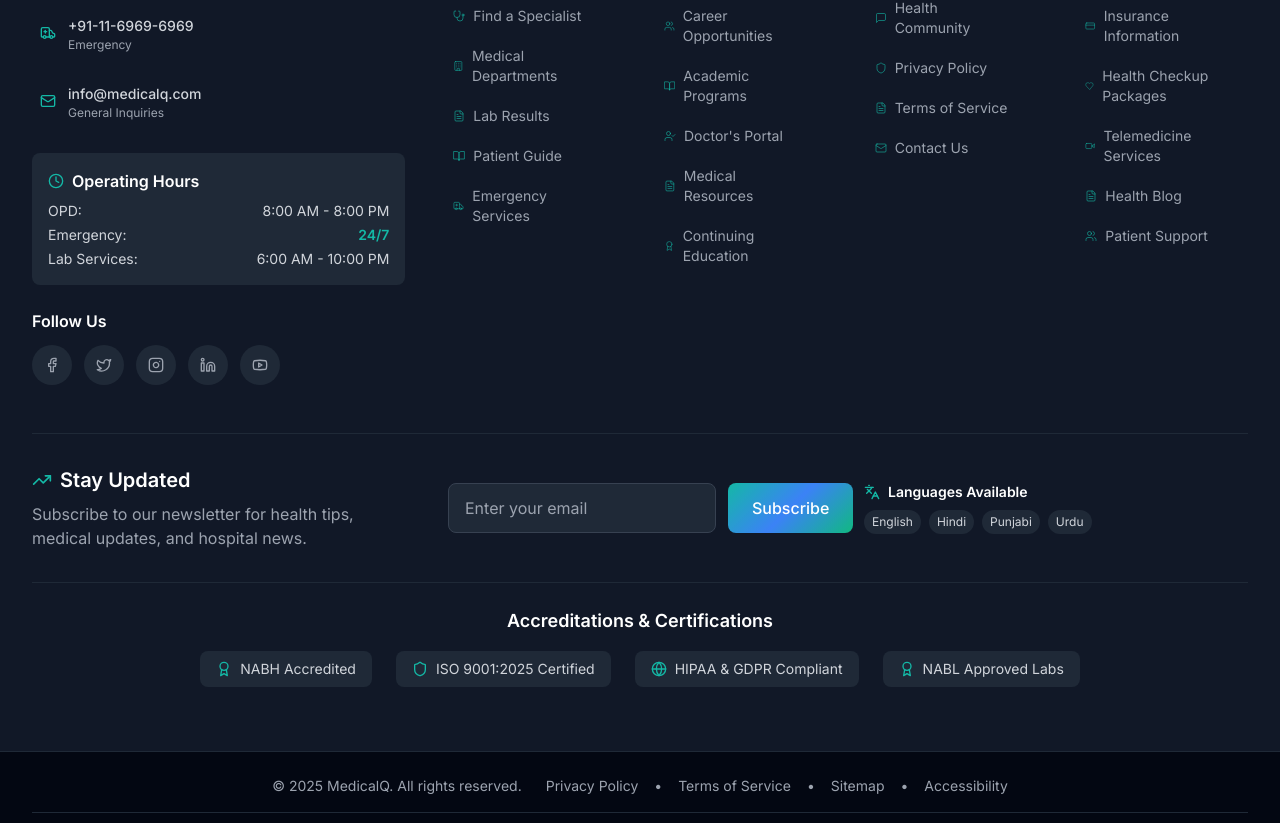
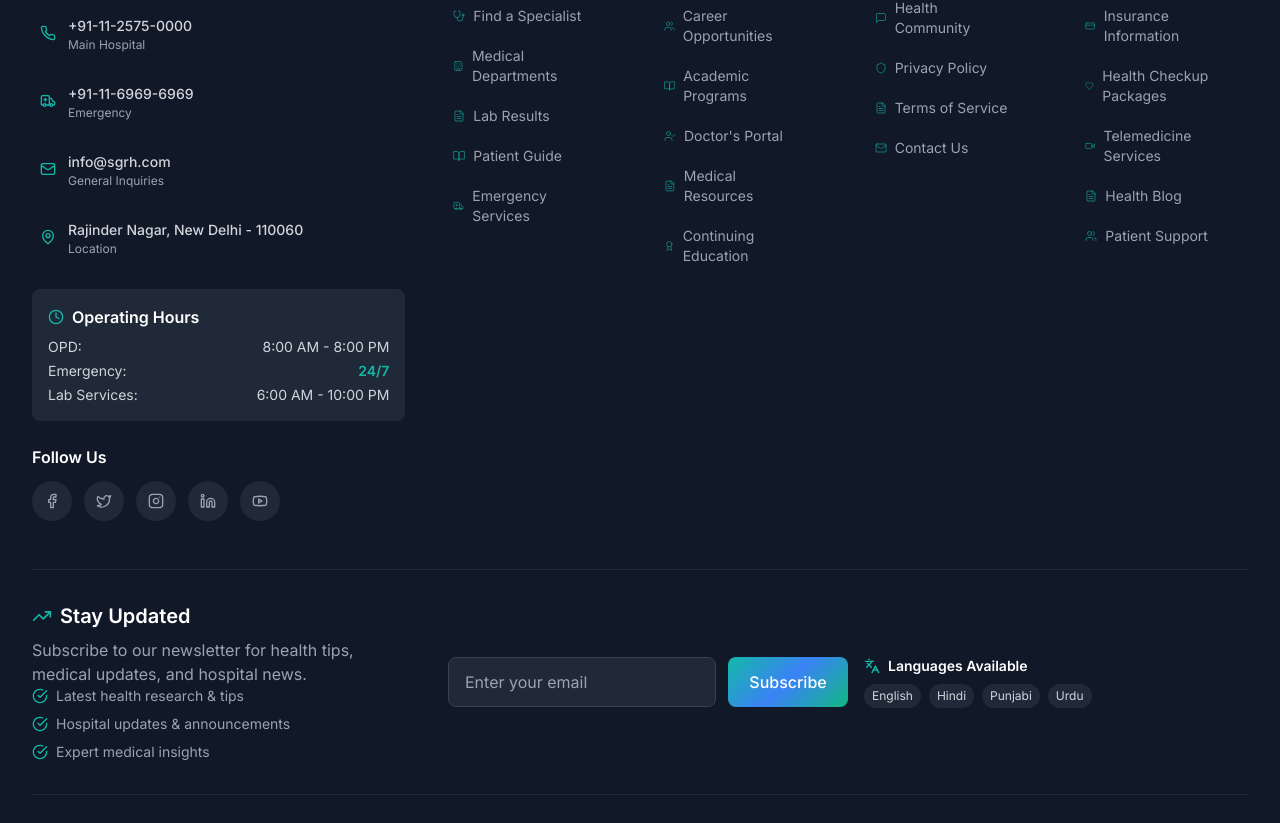
Before and after one commit to nega-dot/MedicalQ, a React (Vite) app in the folder Frontend/: page / in a window 1280 px wide. Shown: the part 6837-7660 px from the top of the page. Built offline with nearby package versions, Linux system fonts and the light colour scheme; no server answers.

Commit message:
fixed subscribe

```diff
--- a/Frontend/src/App.tsx
+++ b/Frontend/src/App.tsx
@@ -10,7 +10,7 @@
 import SpecialistDoctors from './components/doctors/SpecialistDoctors';
 import CommunityPlatform from './components/community/CommunityPlatform';
 import CommunityAds from './components/community/CommunityAds';
-import Footer from './components/layout/Footer'; // Changed from './components/layout/Footer'
+import Footer from './components/layout/Footer';
 import AuthModal from './components/auth/AuthModal';
 import UserDashboard from './components/dashboard/UserDashboard';
 
--- a/Frontend/src/components/layout/Footer.tsx
+++ b/Frontend/src/components/layout/Footer.tsx
@@ -1,10 +1,10 @@
-import React from 'react';
+import React, { useState } from 'react';
 import { motion } from 'framer-motion';
 import {
   Heart,
-  // Phone,
+  Phone,
   Mail,
-  // MapPin,
+  MapPin,
   Calendar,
   Users,
   Stethoscope,
@@ -25,14 +25,111 @@
   ChevronRight,
   Ambulance,
   UserCheck,
-  // Search,
   MessageSquare,
   TrendingUp,
-  Languages
+  Languages,
+  Loader2,
+  CheckCircle,
+  AlertCircle
 } from 'lucide-react';
 
 const Footer: React.FC = () => {
   const currentYear = new Date().getFullYear();
+  const [emailSubscription, setEmailSubscription] = useState({
+    email: '',
+    isLoading: false,
+    message: '',
+    isSuccess: false,
+    isError: false
+  });
+
+  const handleEmailSubscription = async (e: React.FormEvent) => {
+    e.preventDefault();
+
+    if (!emailSubscription.email) {
+      setEmailSubscription(prev => ({
+        ...prev,
+        message: 'Please enter your email address',
+        isError: true,
+        isSuccess: false
+      }));
+      return;
+    }
+
+    // Email validation
+    const emailRegex = /^[^\s@]+@[^\s@]+\.[^\s@]+$/;
+    if (!emailRegex.test(emailSubscription.email)) {
+      setEmailSubscription(prev => ({
+        ...prev,
+        message: 'Please enter a valid email address',
+        isError: true,
+        isSuccess: false
+      }));
+      return;
+    }
+
+    setEmailSubscription(prev => ({
+      ...prev,
+      isLoading: true,
+      message: '',
+      isError: false,
+      isSuccess: false
+    }));
+
+    try {
+      const API_BASE_URL = import.meta.env.VITE_API_BASE_URL;
+      const response = await fetch(`${API_BASE_URL}/newsletter/subscribe`, {
+        method: 'POST',
+        headers: {
+          'Content-Type': 'application/json',
+        },
+        body: JSON.stringify({
+          email: emailSubscription.email
+        })
+      });
+
+      const data = await response.json();
+
+      if (data.success) {
+        setEmailSubscription(prev => ({
+          ...prev,
+          message: data.message,
+          isSuccess: true,
+          isError: false,
+          email: '' // Clear the email field
+        }));
+      } else {
+        setEmailSubscription(prev => ({
+          ...prev,
+          message: data.message,
+          isError: true,
+          isSuccess: false
+        }));
+      }
+    } catch (error) {
+      setEmailSubscription(prev => ({
+        ...prev,
+        message: 'An error occurred. Please try again later.',
+        isError: true,
+        isSuccess: false
+      }));
+    } finally {
+      setEmailSubscription(prev => ({
+        ...prev,
+        isLoading: false
+      }));
+    }
+
+    // Clear message after 5 seconds
+    setTimeout(() => {
+      setEmailSubscription(prev => ({
+        ...prev,
+        message: '',
+        isError: false,
+        isSuccess: false
+      }));
+    }, 5000);
+  };
 
   const footerSections = [
     {
@@ -82,18 +179,18 @@
   ];
 
   const socialLinks = [
-    { name: 'Facebook', icon: Facebook, href: 'https://facebook.com/medicalq', color: 'hover:text-blue-500' },
-    { name: 'Twitter', icon: Twitter, href: 'https://x.com/medicalq', color: 'hover:text-blue-400' },
-    { name: 'Instagram', icon: Instagram, href: 'https://instagram.com/medicalq', color: 'hover:text-pink-500' },
-    { name: 'LinkedIn', icon: Linkedin, href: 'https://linkedin.com/company/medicalq', color: 'hover:text-blue-600' },
-    { name: 'YouTube', icon: Youtube, href: 'https://youtube.com/medicalq', color: 'hover:text-red-500' }
+    { name: 'Facebook', icon: Facebook, href: 'https://facebook.com/sgrh', color: 'hover:text-blue-500' },
+    { name: 'Twitter', icon: Twitter, href: 'https://x.com/sgrh', color: 'hover:text-blue-400' },
+    { name: 'Instagram', icon: Instagram, href: 'https://instagram.com/sgrh', color: 'hover:text-pink-500' },
+    { name: 'LinkedIn', icon: Linkedin, href: 'https://linkedin.com/company/sgrh', color: 'hover:text-blue-600' },
+    { name: 'YouTube', icon: Youtube, href: 'https://youtube.com/sgrh', color: 'hover:text-red-500' }
   ];
 
   const contactInfo = [
-    // { icon: Phone, text: '+91-11-2575-0000', href: 'tel:+911125750000', label: 'Main' },
+    { icon: Phone, text: '+91-11-2575-0000', href: 'tel:+911125750000', label: 'Main Hospital' },
     { icon: Ambulance, text: '+91-11-6969-6969', href: 'tel:+911169696969', label: 'Emergency' },
-    { icon: Mail, text: 'info@medicalq.com', href: 'mailto:info@medicalq.com', label: 'General Inquiries' },
-    // { icon: MapPin, text: 'Rajinder Nagar, New Delhi - 110060', href: 'https://maps.google.com', label: 'Location' }
+    { icon: Mail, text: 'info@sgrh.com', href: 'mailto:info@sgrh.com', label: 'General Inquiries' },
+    { icon: MapPin, text: 'Rajinder Nagar, New Delhi - 110060', href: 'https://maps.google.com', label: 'Location' }
   ];
 
   const certifications = [
@@ -259,21 +356,74 @@
               <p className="text-gray-400">
                 Subscribe to our newsletter for health tips, medical updates, and hospital news.
               </p>
+              <div className="space-y-2">
+                <div className="flex items-center space-x-2 text-sm text-gray-400">
+                  <CheckCircle className="h-4 w-4 text-medical-teal" />
+                  <span>Latest health research & tips</span>
                 </div>
-            <div className="flex space-x-3">
+                <div className="flex items-center space-x-2 text-sm text-gray-400">
+                  <CheckCircle className="h-4 w-4 text-medical-teal" />
+                  <span>Hospital updates & announcements</span>
+                </div>
+                <div className="flex items-center space-x-2 text-sm text-gray-400">
+                  <CheckCircle className="h-4 w-4 text-medical-teal" />
+                  <span>Expert medical insights</span>
+                </div>
+              </div>
+            </div>
+
+            <div className="lg:col-span-1">
+              <form onSubmit={handleEmailSubscription} className="space-y-3">
+                <div className="flex flex-col sm:flex-row space-y-2 sm:space-y-0 sm:space-x-3">
                   <input
                     type="email"
+                    value={emailSubscription.email}
+                    onChange={(e) => setEmailSubscription(prev => ({ ...prev, email: e.target.value }))}
                     placeholder="Enter your email"
-                className="flex-1 px-4 py-3 bg-gray-800 border border-gray-700 rounded-lg text-white placeholder-gray-400 focus:outline-none focus:ring-2 focus:ring-medical-teal focus:border-transparent"
+                    className="flex-1 px-4 py-3 bg-gray-800 border border-gray-700 rounded-lg text-white placeholder-gray-400 focus:outline-none focus:ring-2 focus:ring-medical-teal focus:border-transparent disabled:opacity-50 disabled:cursor-not-allowed"
+                    disabled={emailSubscription.isLoading}
                   />
                   <motion.button
-                whileHover={{ scale: 1.05 }}
-                whileTap={{ scale: 0.95 }}
-                className="px-6 py-3 bg-medical-gradient text-white rounded-lg font-medium hover:shadow-lg transition-all duration-200"
+                    type="submit"
+                    disabled={emailSubscription.isLoading}
+                    whileHover={{ scale: emailSubscription.isLoading ? 1 : 1.05 }}
+                    whileTap={{ scale: emailSubscription.isLoading ? 1 : 0.95 }}
+                    className="px-6 py-3 bg-medical-gradient text-white rounded-lg font-medium hover:shadow-lg transition-all duration-200 disabled:opacity-50 disabled:cursor-not-allowed flex items-center justify-center min-w-[120px]"
                   >
-                Subscribe
+                    {emailSubscription.isLoading ? (
+                      <>
+                        <Loader2 className="h-4 w-4 mr-2 animate-spin" />
+                        Subscribing...
+                      </>
+                    ) : (
+                      'Subscribe'
+                    )}
                   </motion.button>
                 </div>
+
+                {/* Success/Error Messages */}
+                {emailSubscription.message && (
+                  <motion.div
+                    initial={{ opacity: 0, y: -10 }}
+                    animate={{ opacity: 1, y: 0 }}
+                    exit={{ opacity: 0, y: -10 }}
+                    className={`flex items-center space-x-2 p-3 rounded-lg text-sm ${
+                      emailSubscription.isSuccess
+                        ? 'bg-green-900/20 border border-green-800/30 text-green-400'
+                        : 'bg-red-900/20 border border-red-800/30 text-red-400'
+                    }`}
+                  >
+                    {emailSubscription.isSuccess ? (
+                      <CheckCircle className="h-4 w-4" />
+                    ) : (
+                      <AlertCircle className="h-4 w-4" />
+                    )}
+                    <span>{emailSubscription.message}</span>
+                  </motion.div>
+                )}
+              </form>
+            </div>
+
             <div>
               <h4 className="text-sm font-semibold mb-2 flex items-center">
                 <Languages className="h-4 w-4 mr-2 text-medical-teal" />
@@ -323,10 +473,9 @@
       <div className="border-t border-gray-800 bg-gray-950">
         <div className="max-w-7xl mx-auto px-4 sm:px-6 lg:px-8 py-6">
           <div className="flex flex-col md:flex-row justify-between items-center space-y-4 md:space-y-0">
-          <div className="w-full flex justify-center">
-              <div className="flex flex-col md:flex-row items-center justify-center space-y-2 md:space-y-0 md:space-x-6 text-sm text-gray-400">
+            <div className="flex flex-col md:flex-row items-center space-y-2 md:space-y-0 md:space-x-6 text-sm text-gray-400">
               <p>© {currentYear} MedicalQ. All rights reserved.</p>
-                <div className="flex flex-wrap justify-center items-center space-x-4">
+              <div className="flex items-center space-x-4">
                 <a href="/privacy" className="hover:text-medical-teal transition-colors">Privacy Policy</a>
                 <span>•</span>
                 <a href="/terms" className="hover:text-medical-teal transition-colors">Terms of Service</a>
@@ -336,10 +485,8 @@
                 <a href="/accessibility" className="hover:text-medical-teal transition-colors">Accessibility</a>
               </div>
             </div>
-            </div>
 
-
-            {/* <div className="flex items-center space-x-6 text-sm text-gray-400">
+            <div className="flex items-center space-x-6 text-sm text-gray-400">
               <div className="flex items-center space-x-2">
                 <Award className="h-4 w-4 text-medical-teal" />
                 <span>NABH Accredited</span>
@@ -350,10 +497,9 @@
               </div>
               <div className="flex items-center space-x-2">
                 <Globe className="h-4 w-4 text-medical-teal" />
-                <span>HIPAA & GDPR Compliant</span>
+                <span>JCI Standards</span>
               </div>
-            </div>  */}
-
+            </div>
           </div>
 
           {/* Emergency Notice */}
```
Lines whose indentation alone changed are shown as unchanged.
